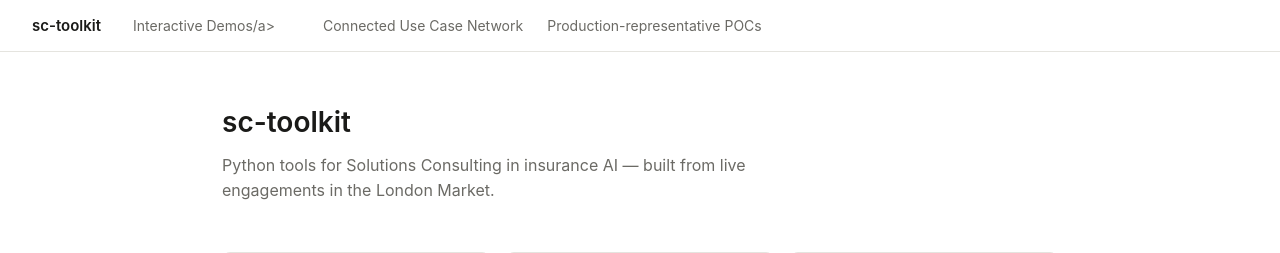
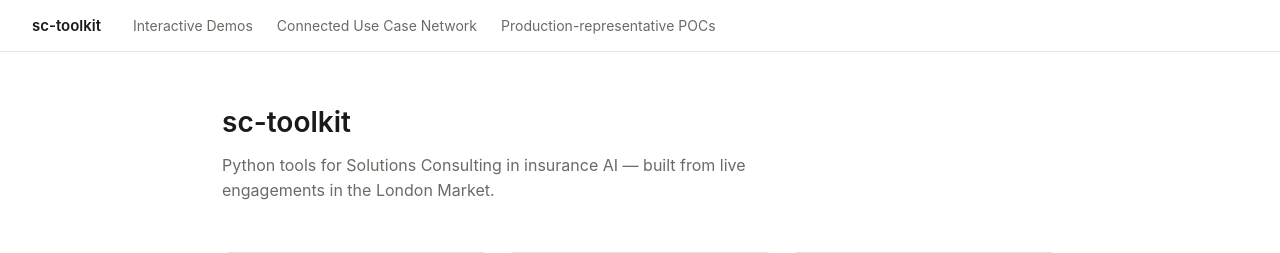
Before and after one commit to brfrancis/sc-toolkit, a Flask app: page / in a window 1280 px wide. Shown: the top 253 px of the page. Run offline with Flask 3, Linux system fonts and the light colour scheme.

Commit message:
Update base.html, added </a>

```diff
--- a/templates/base.html
+++ b/templates/base.html
@@ -11,7 +11,7 @@
   <nav class="nav">
     <a class="nav-brand" href="/">sc-toolkit</a>
     <ul class="nav-links">
-      <li><a href="/demo" {% if active == 'demo' %}class="active"{% endif %}>Interactive Demos/a></li>
+      <li><a href="/demo" {% if active == 'demo' %}class="active"{% endif %}>Interactive Demos</a></li>
       <li><a href="/uci"  {% if active == 'uci'  %}class="active"{% endif %}>Connected Use Case Network</a></li>
       <li><a href="/cdr"  {% if active == 'cdr'  %}class="active"{% endif %}>Production-representative POCs</a></li>
     </ul>
```
